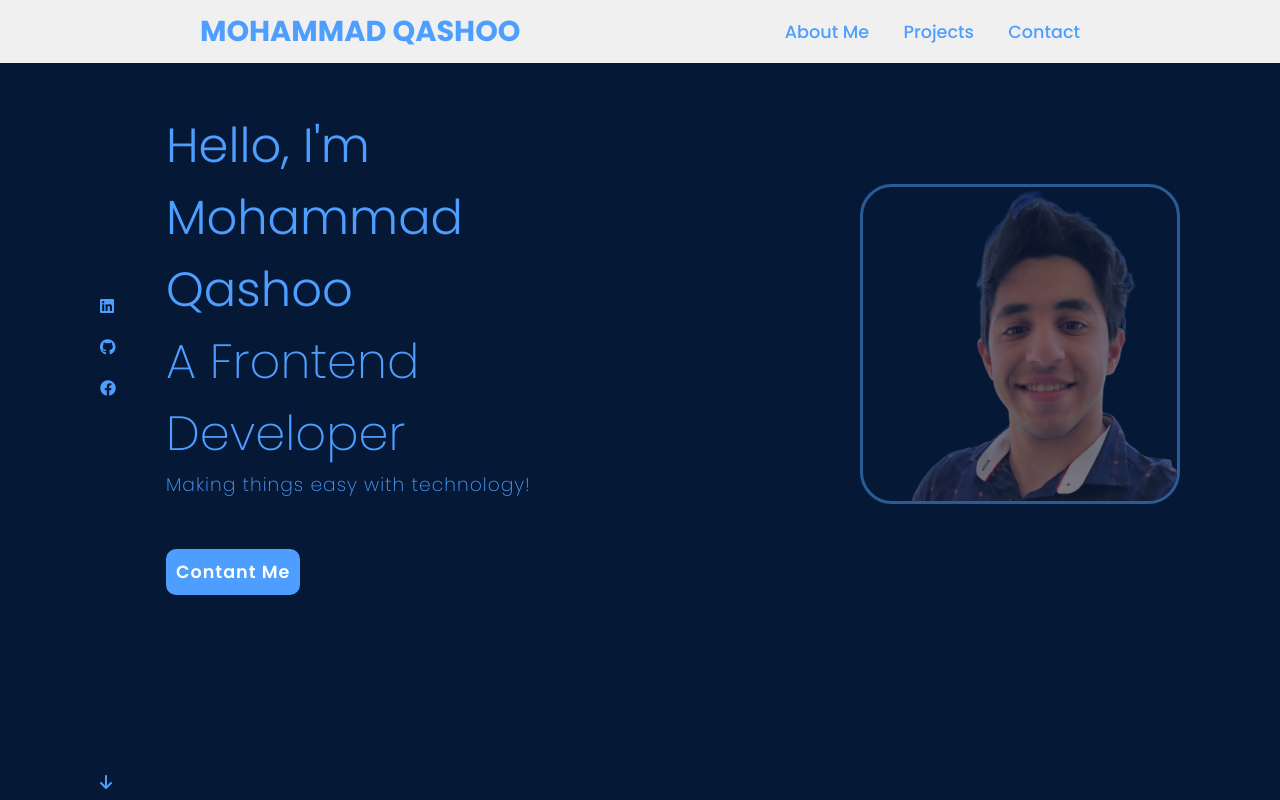
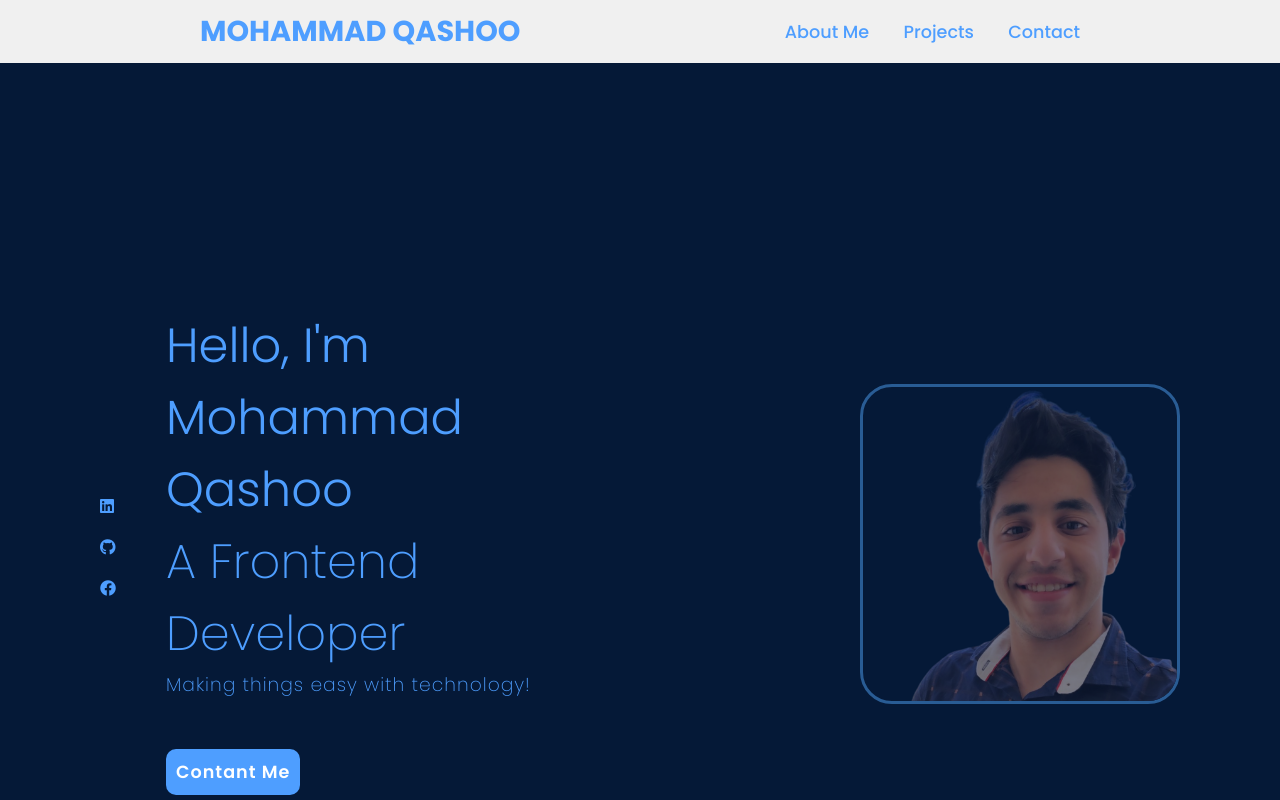
Before and after one commit to mqashoo77/Portfolio-Task, a plain HTML site: page index.html in a window 1280 px wide. Shown: the top 800 px of the page. Drawn offline with Linux system fonts and the light colour scheme.

Commit message:
centerlized the scroll button in the main section

```diff
--- a/assets/style.css
+++ b/assets/style.css
@@ -66,6 +66,8 @@ section {
 .main-container{
   width: 100%;
   height: fit-content;
+  align-items: center;
+  padding-top: 200px;
 }
 .main-content{
   display: flex;
@@ -162,21 +164,15 @@ section {
 
 }
 .main-scroll{
-  width: 50px;
-  height: 50px;
-  padding-top: 200px;
-  position: relative;
+  width: 50rem;
+  height:fit-content;
+  padding-top: 150px;
+  padding-bottom: 150px;
+  text-align:end;
 }
 .main-scroll-btn{
-
   display: block;
-  position: absolute;
-  bottom: 0;
 }
-
-
-
-
 .title {
   display: flex;
   justify-content: center;
```
